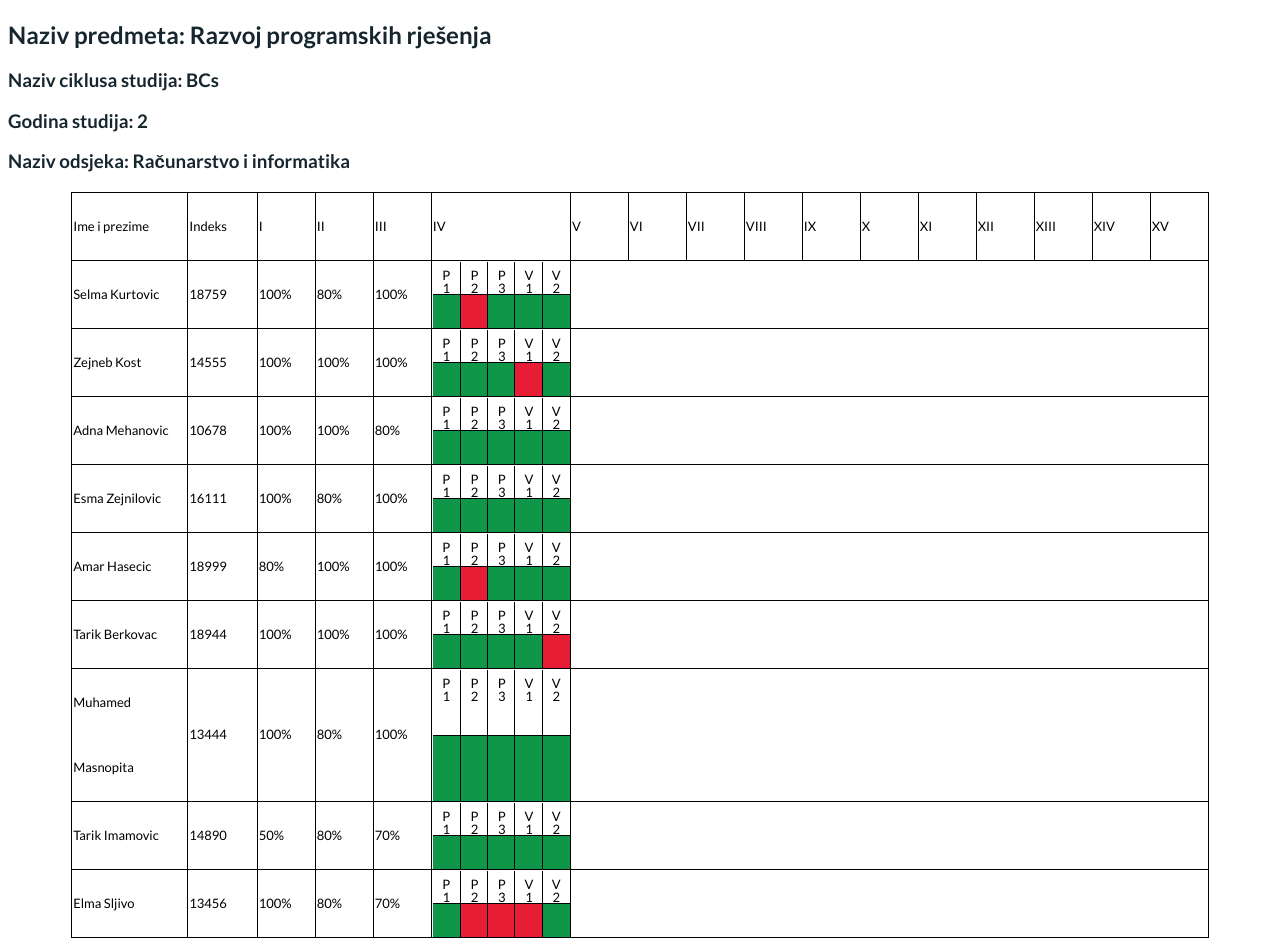
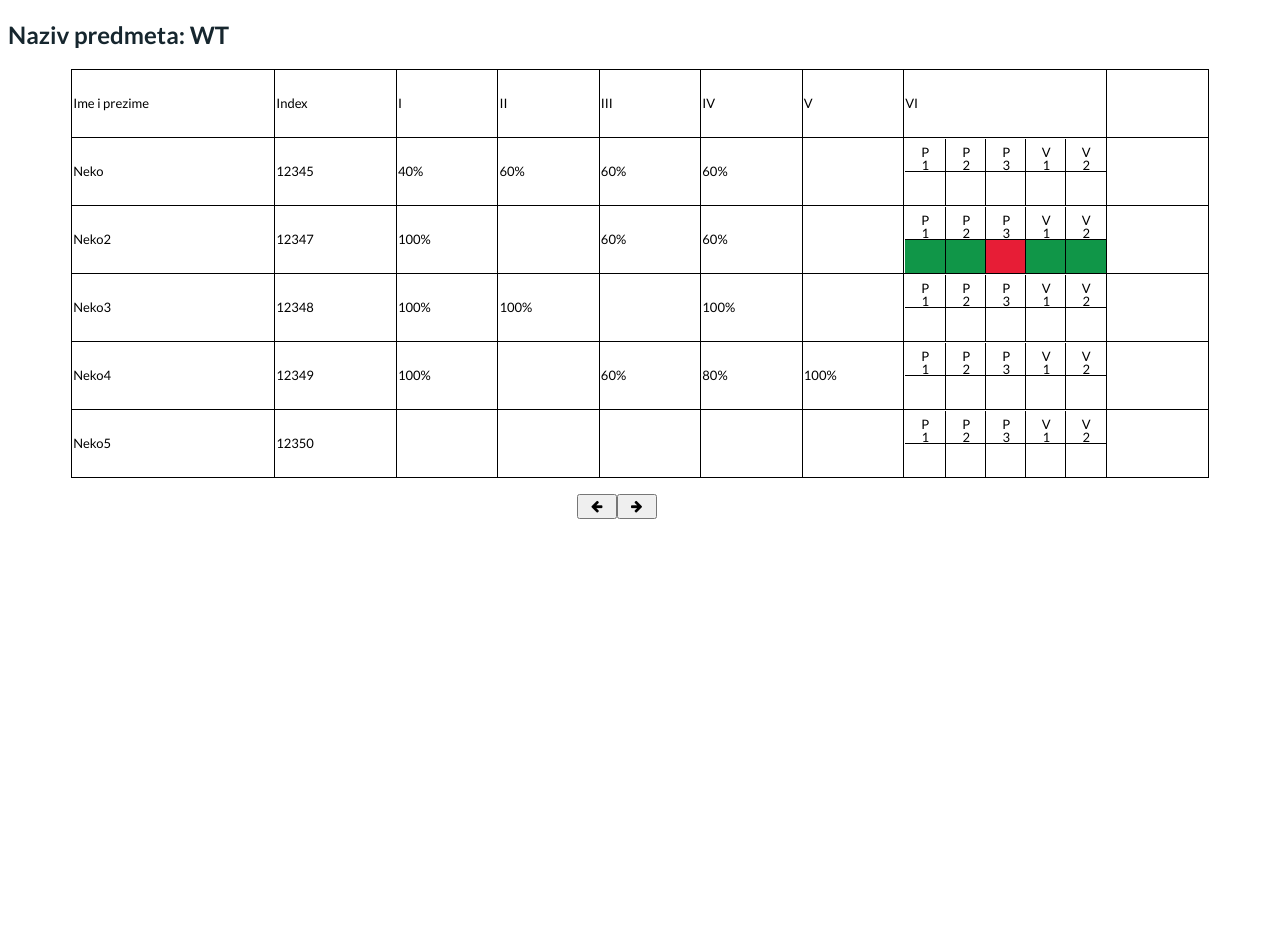
Before and after one commit to selmakurtovic4/AttendanceTrackerApp, a plain HTML site: page html/prisustvo.html in a window 1280 px wide. After the commit the page ends 800 px from the top, so only its background shows below. Drawn offline with Linux system fonts and the light colour scheme.

Commit message:
izmijenjen html

```diff
--- a/css/predmet.css
+++ b/css/predmet.css
@@ -140,7 +140,7 @@ p{
         opacity: 1;
         flex-direction: column;
         align-items: center;
-        justify-content: center;
+        justify-content: center ;
 
     }
     .meni-item{
--- a/css/prisustvo.css
+++ b/css/prisustvo.css
@@ -5,6 +5,9 @@ body{
     font-family: 'Lato', sans-serif;
     overflow-x:auto;
 
+}
+.kraj{
+  column-span: "4";
 }
 h1,h2,h3,h4{
     color: #16262E;
@@ -18,16 +21,37 @@ h9{
 }
 .bottom{
     border-left: 1px solid;
-    background-color:#109648;
     border-top: 1px solid;
+    background-color: white;
 
+}
+.bottom.prisutan{
+  background-color:#109648;
 }
 .bottom.nije-prisutan{
     background-color: #E71D36 ;
 }
+
+button{
+
+
+  width: 40px;
+  height: 25px;
+}
+
+.button-prethodni{
+  margin-left: 45%;
+
+}
+.button-sljedeci{
+
+
+}
 .first-column{
     border-left: none !important;
 }
+
+
 
 .table-class {
     border-collapse: collapse;
@@ -71,9 +95,7 @@ h9{
   .table-class td:first-child+td{
     width:6%;
   }
-  .table-class td:first-child+td+td+td+td+td{
-    width:12%;
-  }
+
 
   .grid-container{
 
@@ -102,6 +124,10 @@ h9{
 #trenutna-sedmica {
     width: 100%;
      border-collapse: collapse;
+}
+
+.trenutna-sedmica{
+  width:10%!important;
 }
 .trenutna{
     height: 100%;
--- a/html/prisustvo.html
+++ b/html/prisustvo.html
@@ -2,16 +2,19 @@
 <html lang="en">
 <head>
   <link rel="stylesheet" type="text/css" href="../css/prisustvo.css">
+  <link href="http://maxcdn.bootstrapcdn.com/font-awesome/4.1.0/css/font-awesome.min.css" rel="stylesheet">
   <meta http-equiv="Content-Type" content="text/html; charset=utf-8">
   <meta name="viewport" content="width=device-width, initial-scale=1">
+
+
   <title>Prisustvo</title>
 </head>
 <body>
-  <h2>Naziv predmeta: Razvoj programskih rješenja</h2>
-  <h3>Naziv ciklusa studija: BCs</h3>
-  <h3>Godina studija: 2</h3>
-  <h3>Naziv odsjeka: Računarstvo i informatika</h3>
-  <table class="table-class">
+  <h2 id="naziv"></h2>
+
+  <div id="divSadrzaj">
+  <!--<table class="table-class">
+
     <tr>
       <td>Ime i prezime</td>
       <td>Indeks</td>
@@ -326,6 +329,10 @@
 
 
     </tr>
-  </table>
+  </table> -->
+  </div>
+  <p></p>
+  <script src="../scripts/TabelaPrisustvo.js"  type="text/javascript" ></script>
+  <script src="../scripts/prisustvo.js"  type="text/javascript"></script>
 </body>
 </html>
--- /dev/null
+++ b/scripts/prisustvo.js
@@ -0,0 +1,19 @@
+let div = document.getElementById("divSadrzaj");
+//instanciranje
+let prisustvo = TabelaPrisustvo(div, {studenti: [{ime:"Neko",index:12345}, {ime:"Neko2",index:12347}
+,{ime:"Neko3",index:12348} ,{ime:"Neko4",index:12349},{ime:"Neko5",index:12350}
+
+],
+prisustva:[
+ {sedmica:1,predavanja:1,vjezbe:1,index:12345}, {sedmica:1,predavanja:3,vjezbe:2,index:12347}, {sedmica:1,predavanja:3,vjezbe:2,index:12348},{sedmica:1,predavanja:3,vjezbe:2,index:12349},
+ {sedmica:2,predavanja:1,vjezbe:2,index:12345}, {sedmica:6,predavanja:2,vjezbe:1,index:12347},{sedmica:2,predavanja:3,vjezbe:2,index:12348},{sedmica:5,predavanja:3,vjezbe:2,index:12349},
+ {sedmica:3,predavanja:1,vjezbe:2,index:12345}, {sedmica:3,predavanja:2,vjezbe:1,index:12347},{sedmica:3,predavanja:1,vjezbe:2,index:12349},
+ {sedmica:4,predavanja:1,vjezbe:2,index:12345}, {sedmica:4,predavanja:2,vjezbe:1,index:12347},{sedmica:4,predavanja:3,vjezbe:2,index:12348},{sedmica:4,predavanja:2,vjezbe:2,index:12349},
+
+
+],
+predmet:"WT", brojPredavanjaSedmicno:3, brojVjezbiSedmicno:2});
+
+//pozivanje metoda
+//prisustvo.sljedecaSedmica();
+//prisustvo.prethodnaSedmica();
```
